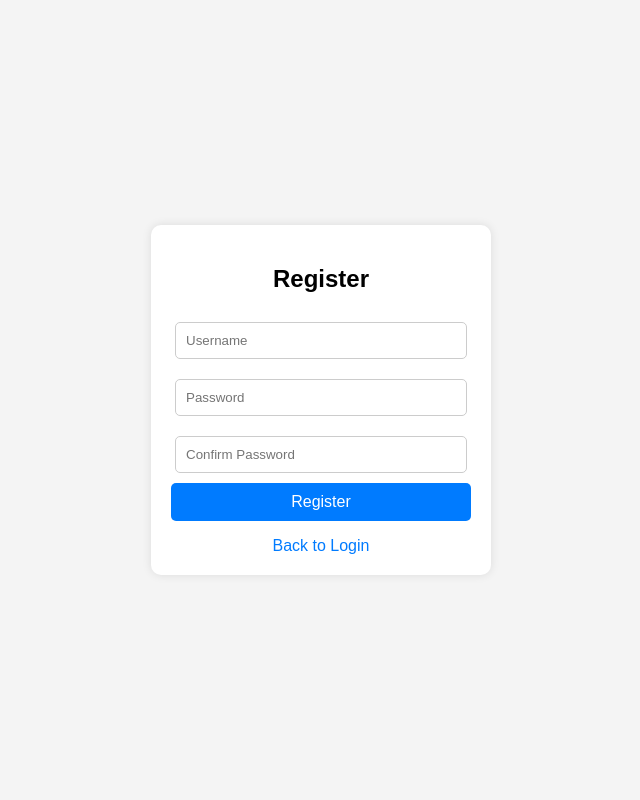
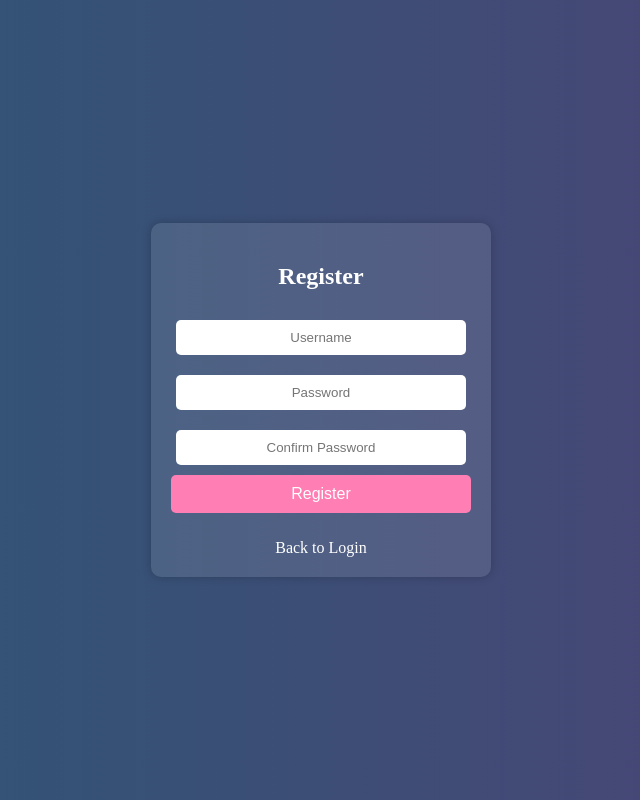
Before and after one commit to DavidDoyle20/campus-navigation-app, a Django app: page /register/ in a window 1280 px wide. Shown: the whole page, without its empty margins (319-959 px from the left). Run offline with Django 4.2, Linux system fonts and the light colour scheme.

```diff
--- a/campusnavigationapp/templates/register.html
+++ b/campusnavigationapp/templates/register.html
@@ -6,56 +6,57 @@
     <title>Register</title>
     <style>
         body {
-            font-family: Arial, sans-serif;
-            background-color: #f4f4f4;
+            margin: 0;
+            padding: 0;
+            height: 100vh;
             display: flex;
             justify-content: center;
             align-items: center;
-            height: 100vh;
-            margin: 0;
+            background: linear-gradient(to right, #2b5876, #4e4376);
+            overflow: hidden;
         }
 
         .register-container {
-            background: white;
+            background: rgba(255, 255, 255, 0.1);
             padding: 20px;
             border-radius: 10px;
-            box-shadow: 0px 0px 10px rgba(0, 0, 0, 0.1);
+            box-shadow: 0 0 10px rgba(0, 0, 0, 0.2);
             text-align: center;
             width: 300px;
+        }
+
+        h2 {
+            color: white;
         }
 
         input {
             width: 90%;
             padding: 10px;
             margin: 10px 0;
-            border: 1px solid #ccc;
+            border: none;
             border-radius: 5px;
+            text-align: center;
         }
 
         button {
             width: 100%;
             padding: 10px;
-            background-color: #007bff;
+            background: #ff7eb3;
+            color: white;
             border: none;
-            color: white;
-            font-size: 16px;
             border-radius: 5px;
             cursor: pointer;
+            font-size: 16px;
+            margin-bottom: 10px;
         }
 
         button:hover {
-            background-color: #0056b3;
-        }
-
-        #registerMessage {
-            margin-top: 10px;
-            font-weight: bold;
+            background: #ff4f9a;
         }
 
         a {
             display: block;
-            margin-top: 10px;
-            color: #007bff;
+            color: white;
             text-decoration: none;
         }
 
@@ -64,10 +65,6 @@
         }
     </style>
     <script>
-        function getCSRFToken() {
-            return document.querySelector('[name=csrfmiddlewaretoken]').value;
-        }
-
         async function register() {
             let username = document.getElementById("registerUsername").value;
             let password = document.getElementById("registerPassword").value;
@@ -82,10 +79,7 @@
 
             let response = await fetch("/register/", {
                 method: "POST",
-                headers: {
-                    "Content-Type": "application/json",
-                    "X-CSRFToken": getCSRFToken()
-                },
+                headers: { "Content-Type": "application/json", "X-CSRFToken": getCSRFToken() },
                 body: JSON.stringify({ username, password })
             });
 
@@ -102,14 +96,11 @@
 <body>
     <div class="register-container">
         <h2>Register</h2>
-        <form method="post">
-            {% csrf_token %}
-            <input type="text" id="registerUsername" placeholder="Username" required>
-            <input type="password" id="registerPassword" placeholder="Password" required>
-            <input type="password" id="confirmPassword" placeholder="Confirm Password" required>
-            <button type="button" onclick="register()">Register</button>
-            <p id="registerMessage"></p>
-        </form>
+        <input type="text" id="registerUsername" placeholder="Username" required>
+        <input type="password" id="registerPassword" placeholder="Password" required>
+        <input type="password" id="confirmPassword" placeholder="Confirm Password" required>
+        <button onclick="register()">Register</button>
+        <p id="registerMessage"></p>
         <a href="/login/">Back to Login</a>
     </div>
 </body>
```
Also changed, not shown: campusnavigationapp/templates/login.html (+16 -27 lines), db.sqlite3.
